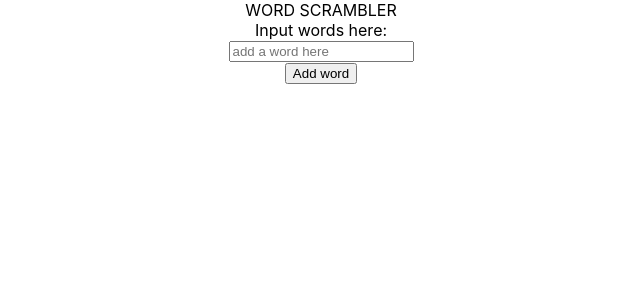
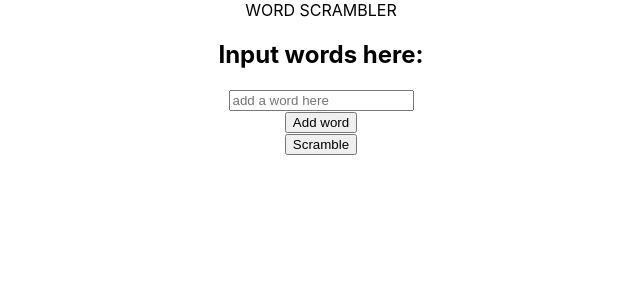
Before and after one commit to danieldenton/word-scrambler, a React (Create React App) app: page / in a window 1280 px wide. Shown: the top 300 px of the page, without its empty margins (319-959 px from the left). Built offline with nearby package versions, Linux system fonts and the light colour scheme.

Commit message:
scramble added

```diff
--- a/src/App.css
+++ b/src/App.css
@@ -6,3 +6,8 @@
   display: flex;
   flex-direction: column;
 }
+
+.scramble {
+  display: flex;
+  flex-direction: column;
+}
--- a/src/App.js
+++ b/src/App.js
@@ -1,24 +1,56 @@
 import { useState } from "react";
 import "./App.css";
 import Words from "./Words";
+import ScrambledWords from "./ScrambledWords";
 
 export default function App() {
   const [words, setWords] = useState([]);
 
-  const handleScramble = (words) => {
-    for (let i = words.length - 1; i > 0; i--) {
+  const [input, setInput] = useState("");
+
+  const handleChange = (e) => {
+    setInput(e.target.value);
+    console.log(e.target.value);
+  };
+
+  const addWord = () => {
+    setWords([...words, input]);
+    setInput("");
+  };
+
+  const handleScramble = (a) => {
+    for (let i = a.length - 1; i > 0; i--) {
       const j = Math.floor(Math.random() * (i + 1));
-      [words[i], words[j]] = [words[j], words[i]];
+      [a[i], a[j]] = [a[j], a[i]];
     }
-    return words;
+    return a;
+    console.log(a);
   };
+
   return (
     <div className="App">
       <header className="word-scrambler">WORD SCRAMBLER</header>
-      <Words />
-      <div className="word-list">{words}</div>
+
+      <h2 className="input-label">Input words here:</h2>
+      <input
+        type="text"
+        placeholder="add a word here"
+        value={input}
+        className="input"
+        onChange={handleChange}
+      />
+      <div>
+        <button
+          className="submit-btn"
+          onClick={() => {
+            addWord();
+          }}
+        >
+          Add word
+        </button>
+      </div>
+      <Words words={words} />
+      <ScrambledWords words={words} />
     </div>
   );
-
-  console.log(words);
 }
--- /dev/null
+++ b/src/ScrambledWords.jsx
@@ -0,0 +1,27 @@
+import { useState } from "react";
+
+export default function ScrambledWords({ words }) {
+  const [scramble, setScramble] = useState([]);
+
+  const handleScramble = (a) => {
+    for (let i = a.length - 1; i > 0; i--) {
+      const j = Math.floor(Math.random() * (i + 1));
+      [a[i], a[j]] = [a[j], a[i]];
+    }
+    setScramble(a);
+    console.log(a);
+  };
+
+  return (
+    <div className="scrambled-words">
+      <button
+        onClick={() => {
+          handleScramble(words);
+        }}
+      >
+        Scramble
+      </button>
+      <div className="scramble">{scramble}</div>
+    </div>
+  );
+}
--- a/src/WordForm.jsx
+++ /dev/null
@@ -1,32 +0,0 @@
-import { useState } from "react";
-
-export default function WordForm({ setWords, words }) {
-  const [input, setInput] = useState("");
-
-  const handleChange = (e) => {
-    setInput(e.target.value);
-  };
-
-  return (
-    <form>
-      <label className="input-form">Input words here:</label>
-      <input
-        type="text"
-        placeholder="add a word here"
-        value={input}
-        className="input"
-        onChange={handleChange}
-      />
-      <div>
-        <button
-          className="submit-btn"
-          onClick={(e) => {
-            setWords(e.target.value);
-          }}
-        >
-          Add word
-        </button>
-      </div>
-    </form>
-  );
-}
--- a/src/Words.jsx
+++ b/src/Words.jsx
@@ -1,18 +1,14 @@
-import WordForm from "./WordForm";
-
-export default function Words({ words, setWords }) {
-  const addWord = (word) => {
-    if (!word.text || /^\s*$/.test(word.text)) {
-      return;
-    }
-    const newWord = [word, ...words];
-    setWords(newWord);
-  };
-
+export default function Words({ words }) {
+  const wordsToScramble = words.map((word, index) => {
+    return (
+      <div key={index}>
+        <span>{word}</span>
+      </div>
+    );
+  });
   return (
-    <div className="word-list">
-      <WordForm onSubmit={addWord} />
-      <div>{words}</div>
+    <div className="words">
+      <div>{wordsToScramble}</div>
     </div>
   );
 }
```
